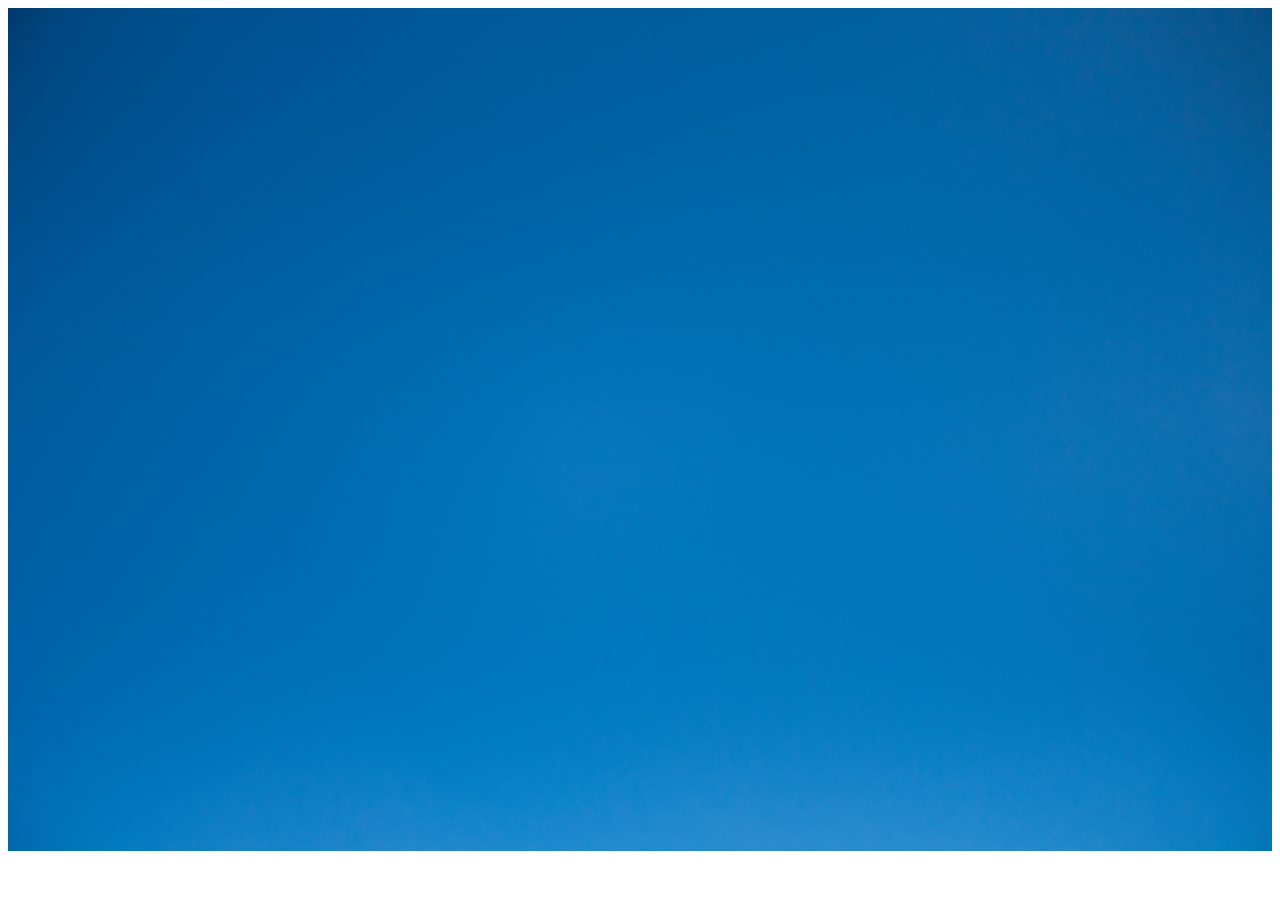
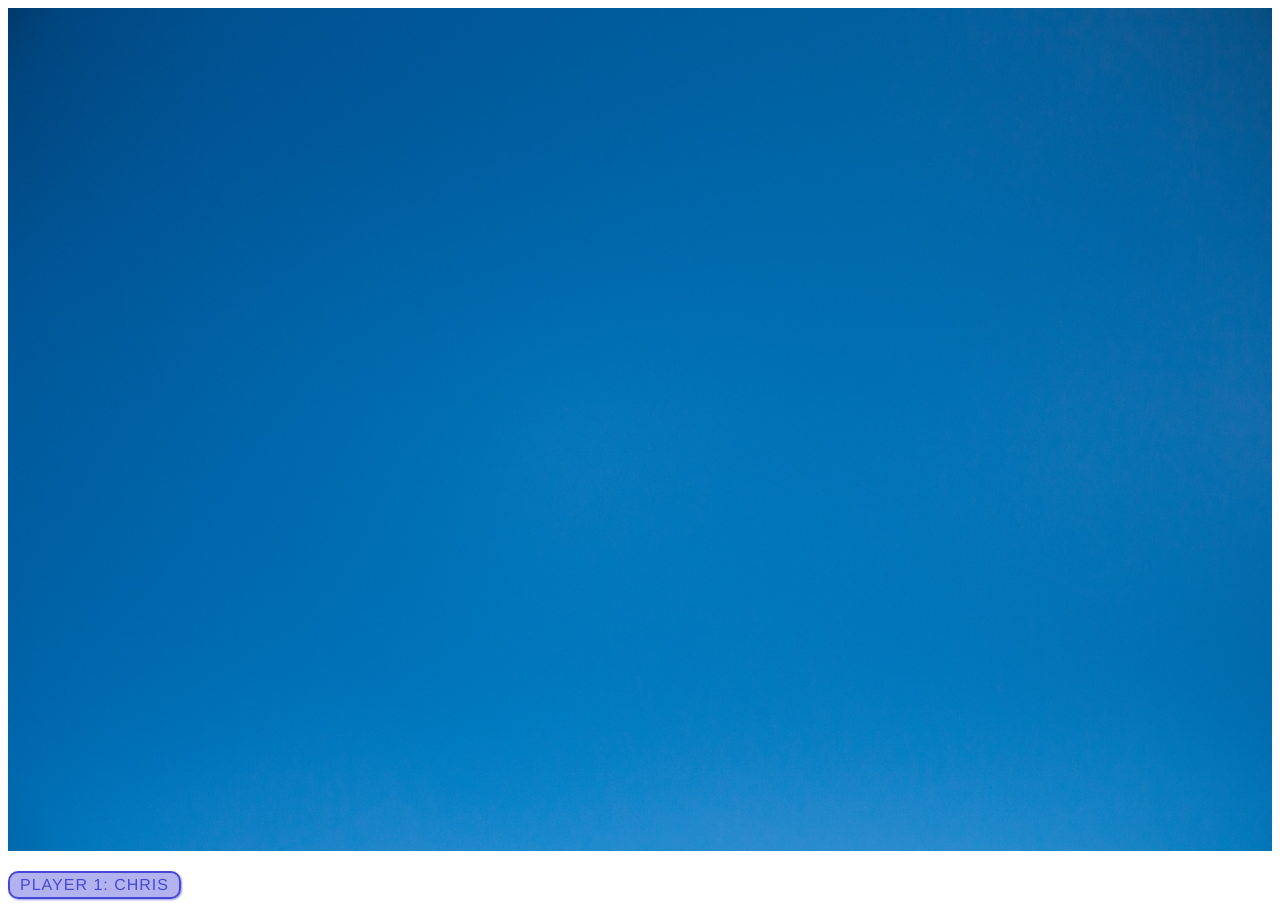
Before and after one commit to StevieOrtega/WebApp02, a plain HTML site: page index.html in a window 1280 px wide. Before the commit the page ends 863 px from the top, so only its background shows below. Drawn offline with Linux system fonts and the light colour scheme.

Commit message:
01/25/2022(Steven)HTML update | added js css files

```diff
--- a/index.html
+++ b/index.html
@@ -2,6 +2,7 @@
 <html>
   <head>
     <meta charset="UTF-8" />
+    <link rel="stylesheet" href="style.css" />
     <title>Web app 02</title>
   </head>
   <body>
@@ -17,6 +18,8 @@
           />
         </div>
       </nav>
+      <p>Player 1: Chris</p>
     </header>
+    <script src="script.js"></script>
   </body>
 </html>
--- /dev/null
+++ b/script.js
@@ -0,0 +1,8 @@
+const para = document.querySelector("p");
+
+para.addEventListener("click", updateName);
+
+function updateName() {
+  const name = prompt("Enter a new name");
+  para.textContent = `Player 1: ${name}`;
+}
--- /dev/null
+++ b/style.css
@@ -0,0 +1,14 @@
+p {
+  font-family: "helvetica neue", helvetica, sans-serif;
+  letter-spacing: 1px;
+  text-transform: uppercase;
+  text-align: center;
+  border: 2px solid rgba(0, 0, 200, 0.6);
+  background: rgba(0, 0, 200, 0.3);
+  color: rgba(0, 0, 200, 0.6);
+  box-shadow: 1px 1px 2px rgba(0, 0, 200, 0.4);
+  border-radius: 10px;
+  padding: 3px 10px;
+  display: inline-block;
+  cursor: pointer;
+}
```
